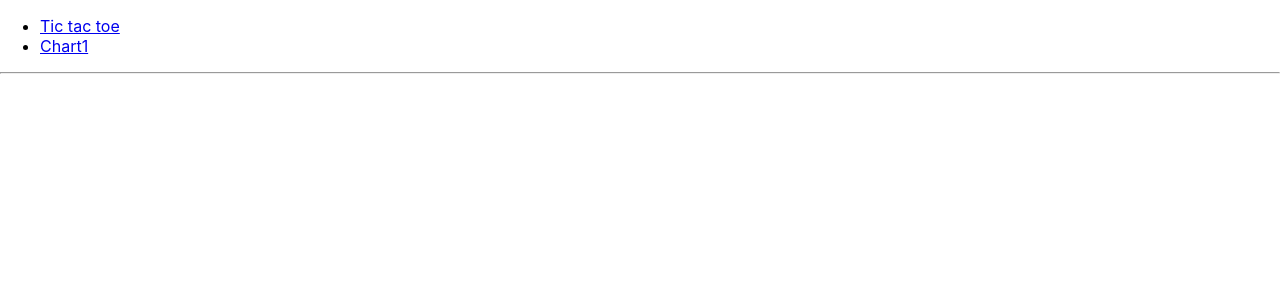
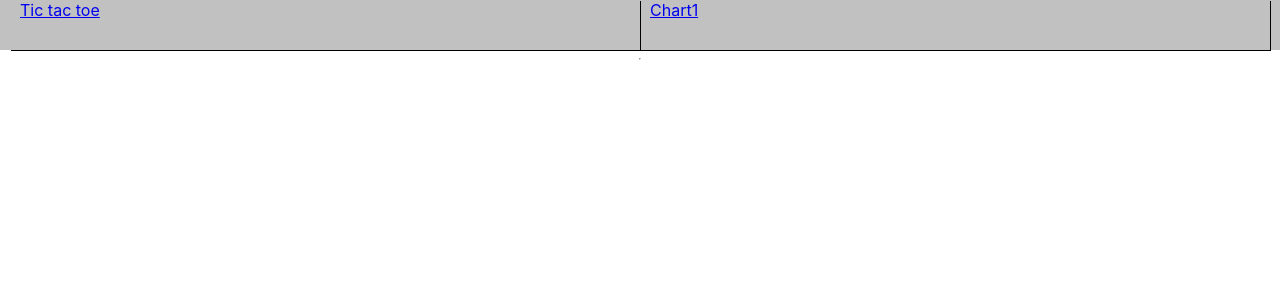
Before and after one commit to ptitdam2001/react-d3-test, a React (Create React App) app: page / in a window 1280 px wide. Shown: the top 300 px of the page. Built offline with nearby package versions, Linux system fonts and the light colour scheme.

Commit message:
main component

```diff
--- a/src/index.css
+++ b/src/index.css
@@ -1,3 +1,8 @@
+html {
+  height: 100%;
+  width: 100%;
+}
+
 body {
   margin: 0;
   padding: 0;
@@ -6,9 +11,19 @@ body {
     sans-serif;
   -webkit-font-smoothing: antialiased;
   -moz-osx-font-smoothing: grayscale;
+  width: 100%;
+  height: 100%;
+  display: flex;
+  flex: 1 1;
 }
 
 code {
   font-family: source-code-pro, Menlo, Monaco, Consolas, "Courier New",
     monospace;
 }
+
+#root {
+  display: flex;
+  flex: 1 1;
+  flex-direction: column;
+}
--- a/src/main/main.component.jsx
+++ b/src/main/main.component.jsx
@@ -3,12 +3,14 @@ import {BrowserRouter as Router, Route, Link} from 'react-router-dom';
 import { Board } from '../tictactoe/board';
 import { Chart1 } from '../chart1/chart1';
 
+import './main.css';
+
 export class Main extends Component {
     render() {
         return (
             <Router>
-                <div>
-                    <ul>
+                <div className="content">
+                    <ul className="menu">
                         <li>
                             <Link to="/tictactoe">Tic tac toe</Link>
                         </li>
@@ -17,8 +19,10 @@ export class Main extends Component {
                         </li>
                     </ul>
                     <hr />
-                    <Route path="/tictactoe" component={Board} />
-                    <Route path="/chart" component={Chart1} />
+                    <div className="content">
+                        <Route path="/tictactoe" component={Board} />
+                        <Route path="/chart" component={Chart1} />
+                    </div>
                 </div>
             </Router>
         );
--- a/src/main/main.css
+++ b/src/main/main.css
@@ -0,0 +1,21 @@
+.menu {
+    display: flex;
+    flex-direction: row;
+    background: #c1c1c1;
+    height: 50px;
+    margin: 0;
+    padding: 0 10px;
+}
+
+.menu li {
+    display: flex;
+    padding: 0 10px;
+    flex: 1 1;
+    box-shadow: #000 1px 1px;
+}
+
+.content {
+    display: flex;
+    flex: 1;
+    flex-direction: column;
+}
```
Also changed, not shown: 1 other file (tests, documents, lock files or other folders).
